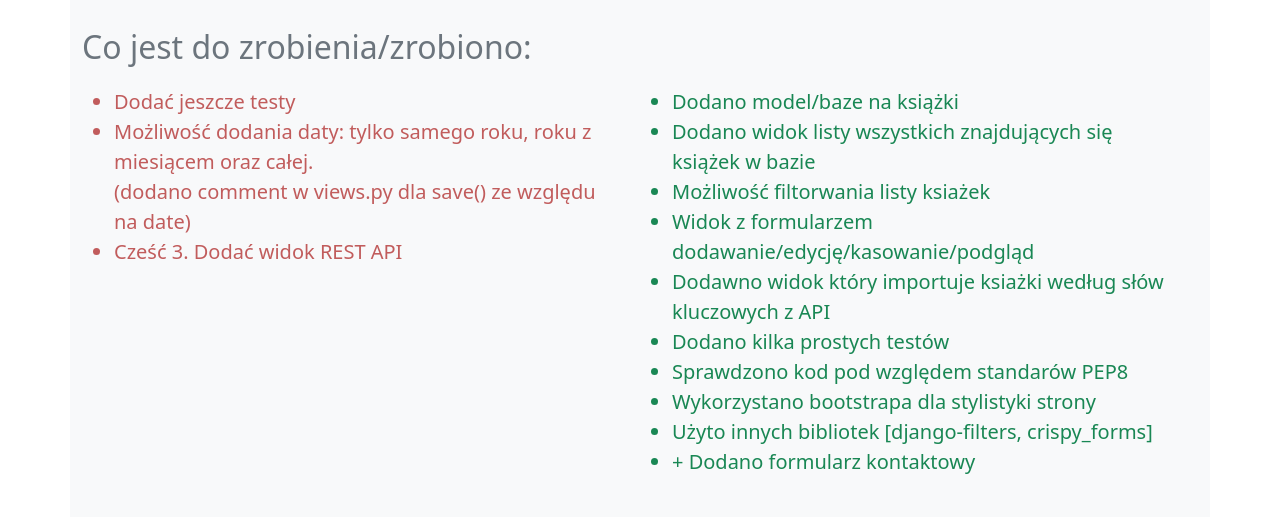
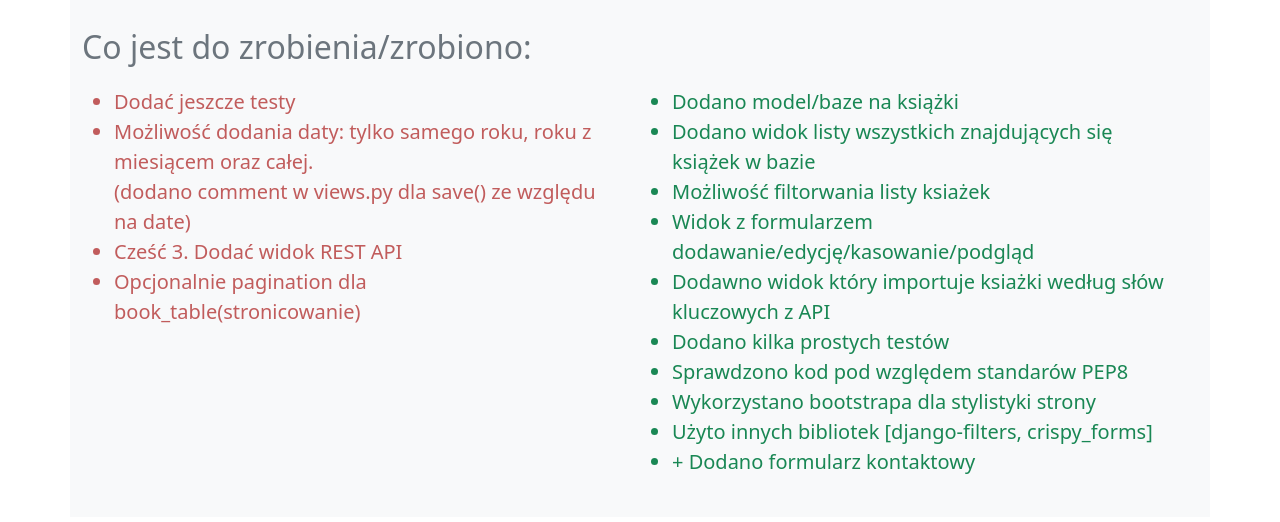
Before and after one commit to Native856/portsg.pl, a Django app: page / in a window 1280 px wide. Shown: the part 973-1495 px from the top of the page. Run offline with Django 3.2, Linux system fonts and the light colour scheme; some libraries are stand-ins or nearby versions; some web fonts are replaced.

Commit message:
Update base.html

```diff
--- a/BookProject/BookApp/templates/BookApp/base.html
+++ b/BookProject/BookApp/templates/BookApp/base.html
@@ -94,6 +94,7 @@
                         (dodano comment w views.py dla save() ze względu na date)
                     </li>
                     <li>Cześć 3. Dodać widok REST API</li>
+                    <li>Opcjonalnie pagination dla book_table(stronicowanie)</li>
                 </ul>
             </div>
             <div class="col-6 fs-5 text-success mt-3">
```
